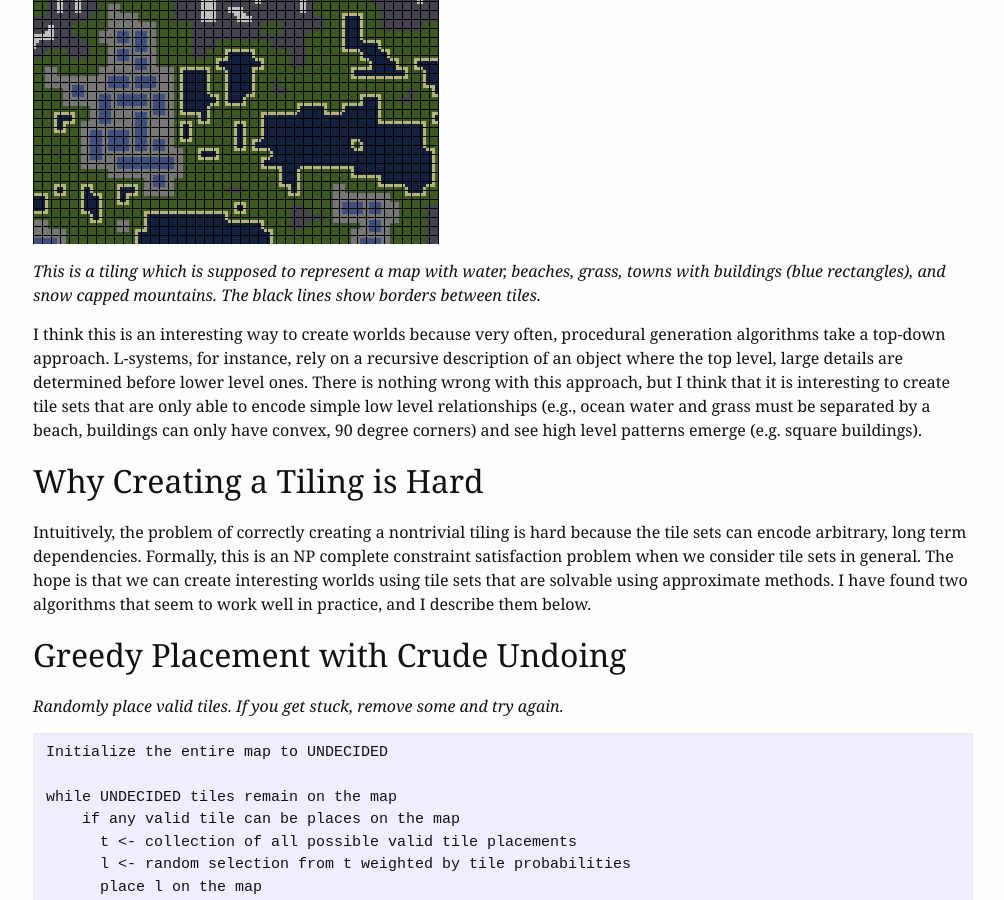
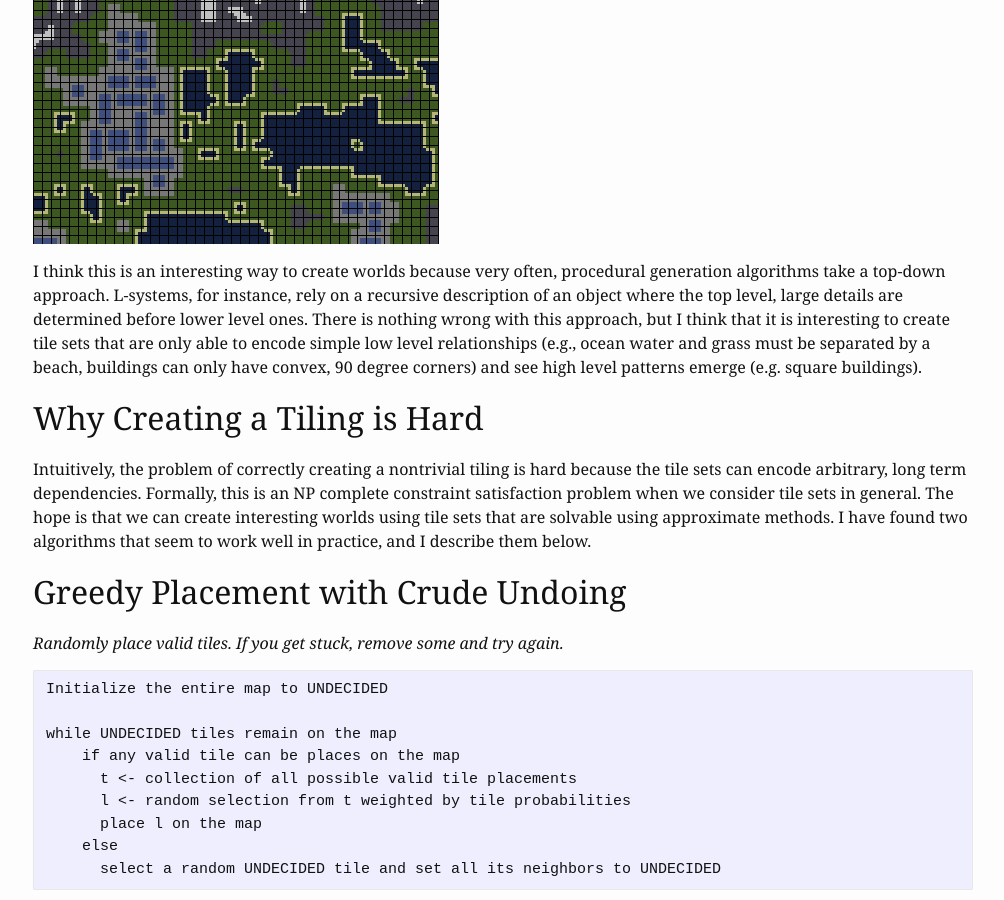
Before and after one commit to IJDykeman/ijdykeman.github.io, a Jekyll site: the page built from _posts/2017-10-16-wang-tile-procedural-generation.markdown, in a window 1280 px wide and 900 px high, scrolled down 2022 px. Shown: the whole window, without its empty margins (137-1141 px from the left). Built offline with Jekyll 4.4.1, drawn with Linux system fonts in a browser that asks for light colours.

Commit message:
autocommit of a content change

```diff
--- a/_posts/2017-10-16-wang-tile-procedural-generation.markdown
+++ b/_posts/2017-10-16-wang-tile-procedural-generation.markdown
@@ -25,9 +25,7 @@
 
 A valid tiling looks like this:
 
-![valid tiling]({{ site.url }}/assets/wang_tiles/example_valid_tiling.png)
-
-*This is a tiling which is supposed to represent a map with water, beaches, grass, towns with buildings (blue rectangles), and snow capped mountains.  The black lines show borders between tiles.*
+![valid tiling]({{ site.url }}/assets/wang_tiles/example_valid_tiling.png "This is a tiling which is supposed to represent a map with water, beaches, grass, towns with buildings (blue rectangles), and snow capped mountains.  The black lines show borders between tiles.")
 
 <!-- In this post, I'll explore algorithms for efficiently taking large, complex tile sets and producing valid or nearly valid tilings that look like convincing landscapes, dungeons, and other commonly procedurally generated content.  When these algorithms work well, they can produce some very nice looking results: -->
 
--- a/_posts/2017-10-17-storm-damage-prediction.markdown
+++ b/_posts/2017-10-17-storm-damage-prediction.markdown
@@ -77,5 +79,4 @@
 
 We use a the VGG-16 architecture's convolutional layers.  These layers are pretrained and their parameters are fixed during training.  We add a convolutional layer on top of these with $64~ 3\times 3$ filters.
 This convolutional layer is trainable.
-
 We do this to reduce the size of the $7\times 7\times 512$ activation volume to $7 \times 7 \times 64$. The output from that convolutional layer is concatenated with the wind and tax data and fed into a fully connected layer with 32 nodes.  The next fully connected layer also has 32 nodes.  The fully connected layer and the convolutional layer we add are ReLU activated  The output layer has a single node with sigmoid activation.  We use crossentropy loss to train this model.
```
Also changed, not shown: other parts of _posts/2017-10-17-storm-damage-prediction.markdown (+2 -0 lines), assets/storm_damage_prediction/cnn_diagram.png (added).
